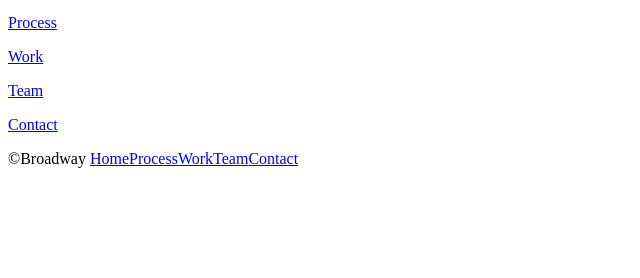
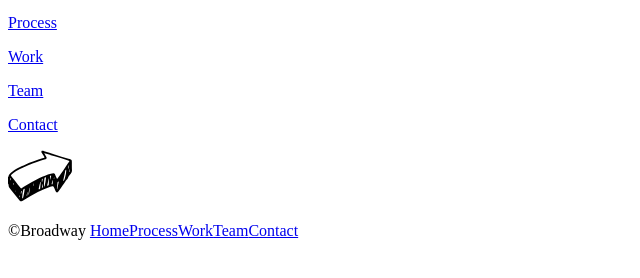
Before and after one commit to pkx111/broadway, a plain HTML site: page index.html in a window 1280 px wide. Shown: the part 100-378 px from the top of the page, without its empty margins (0-640 px from the left). Drawn offline with Linux system fonts and the light colour scheme.

Commit message:
index update

```diff
--- a/index.html
+++ b/index.html
@@ -14,6 +14,7 @@
       <p><a href="#team">Team</a></p>
       <p><a href="#contact">Contact</a></p>
     </div>
+    <img src="./resources/media/execute.svg" />
 
 <!--Footer Section-->
     <div class="footer">
```
